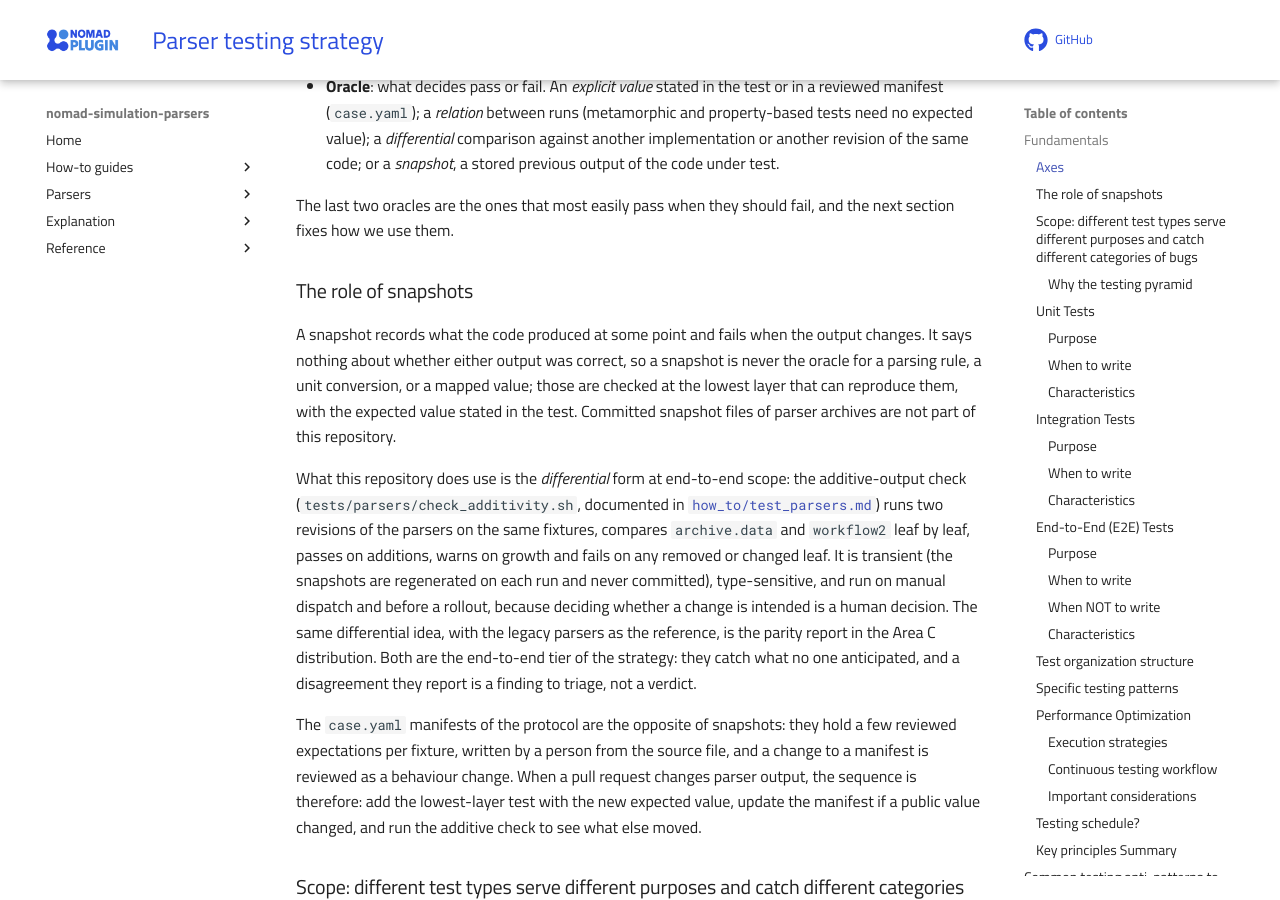
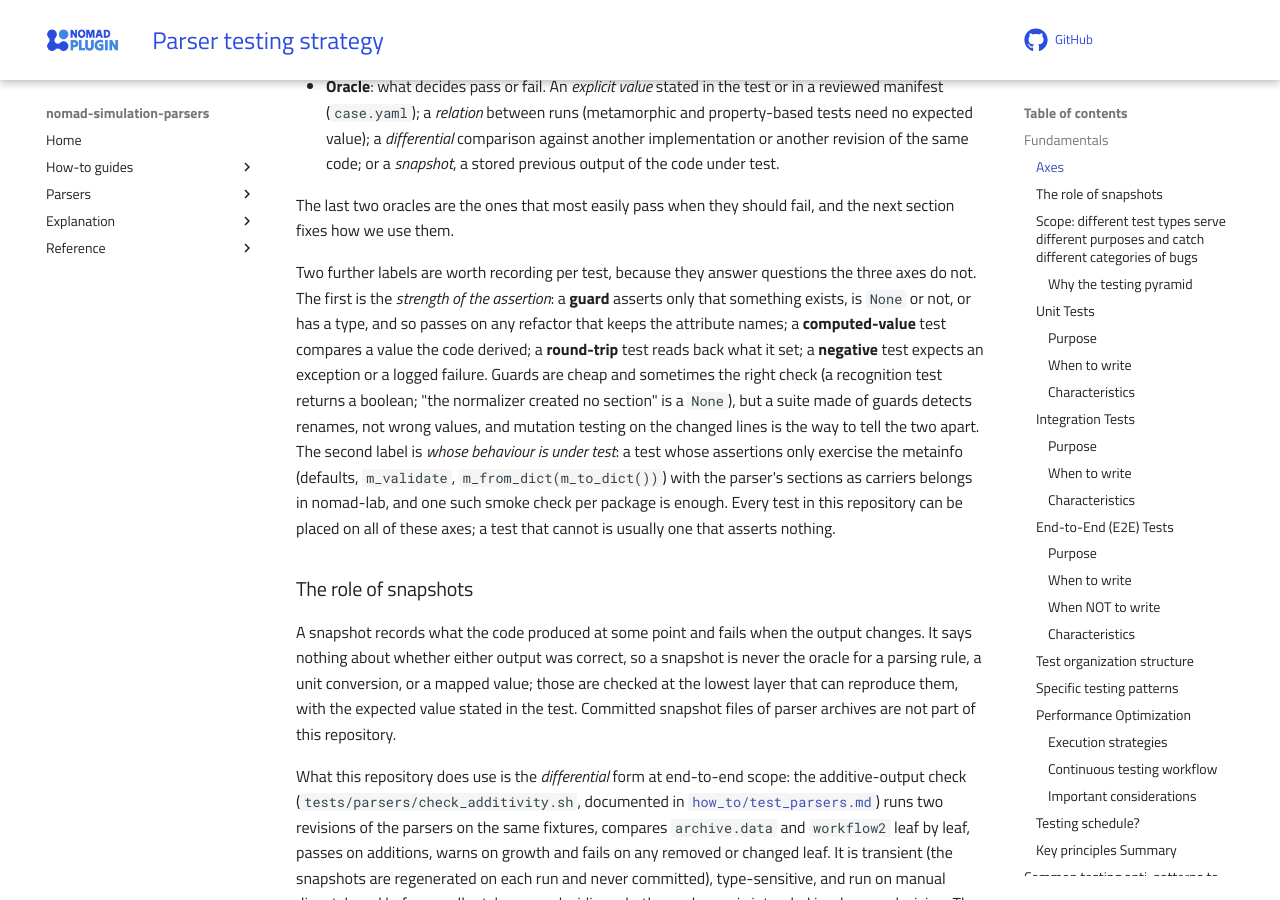
Before and after one commit to FAIRmat-NFDI/nomad-parser-plugins-simulation, an MkDocs documentation site: the page built from docs/parser_testing_strategy.md, in a window 1280 px wide and 900 px high, scrolled down 970 px. Built offline with MkDocs 1.6.1 and Material for MkDocs 9.7.7, drawn with Linux system fonts in a browser that asks for light colours; comment, search, counter and statistics services are not loaded.

Commit message:
docs: name assertion strength and ownership as test labels
- After the three axes, add the two labels the test classification of the
  Area C packages used: assertion strength (guard, computed value, round
  trip, negative) and whose behaviour is under test (package or nomad-lab)
- State when a guard is the right check and that mutation testing on the
  changed lines separates guards from value checks

```diff
--- a/docs/parser_testing_strategy.md
+++ b/docs/parser_testing_strategy.md
@@ -15,6 +15,8 @@ Three independent choices describe any test, and the policy names all three so t
 * **Oracle**: what decides pass or fail. An *explicit value* stated in the test or in a reviewed manifest (`case.yaml`); a *relation* between runs (metamorphic and property-based tests need no expected value); a *differential* comparison against another implementation or another revision of the same code; or a *snapshot*, a stored previous output of the code under test.
 
 The last two oracles are the ones that most easily pass when they should fail, and the next section fixes how we use them.
+
+Two further labels are worth recording per test, because they answer questions the three axes do not. The first is the *strength of the assertion*: a **guard** asserts only that something exists, is `None` or not, or has a type, and so passes on any refactor that keeps the attribute names; a **computed-value** test compares a value the code derived; a **round-trip** test reads back what it set; a **negative** test expects an exception or a logged failure. Guards are cheap and sometimes the right check (a recognition test returns a boolean; "the normalizer created no section" is a `None`), but a suite made of guards detects renames, not wrong values, and mutation testing on the changed lines is the way to tell the two apart. The second label is *whose behaviour is under test*: a test whose assertions only exercise the metainfo (defaults, `m_validate`, `m_from_dict(m_to_dict())`) with the parser's sections as carriers belongs in nomad-lab, and one such smoke check per package is enough. Every test in this repository can be placed on all of these axes; a test that cannot is usually one that asserts nothing.
 
 ### The role of snapshots
 
```
